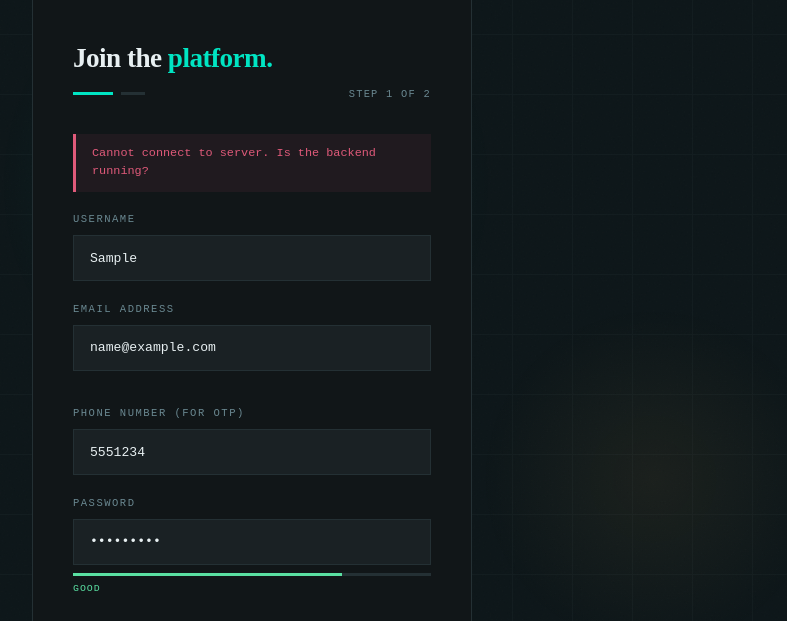
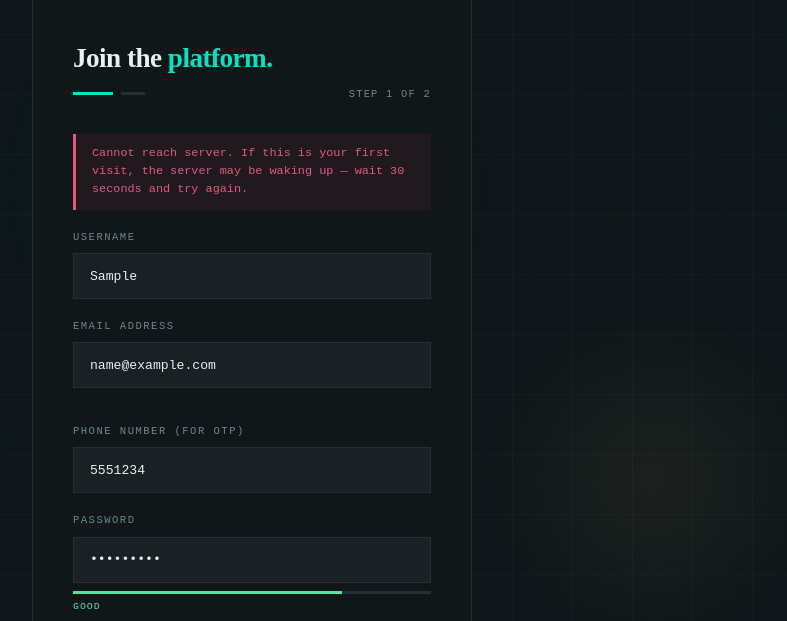
Before and after one commit to Kesavaanand/Sci-Temper-Project, a website: page Sign-Up.html in a window 1280 px wide. Both pictures are taken after typing "Sample", "name@example.com", "5551234", "Sample123" into the empty fields and a click on the button "CREATE ACCOUNT →". Shown: the part 146-767 px from the top of the page, without its empty margins (388-1175 px from the left). Drawn offline with Linux system fonts and the light colour scheme; no server answers.

Commit message:
Add files via upload

```diff
--- a/Sign-Up.html
+++ b/Sign-Up.html
@@ -413,7 +413,7 @@
     </div>
 
     <script>
-        var BACKEND_URL = '';
+        var BACKEND_URL = 'https://scitemper.onrender.com';
         var registeredEmail = '';
 
         // ── Email domain validation (checks MX via backend) ──────────────────
@@ -499,7 +499,7 @@
             .catch(function() {
                 btn.disabled = false;
                 btn.textContent = 'Create Account →';
-                showMsg('Cannot connect to server. Is the backend running?', 'error');
+                showMsg('Cannot reach server. If this is your first visit, the server may be waking up — wait 30 seconds and try again.', 'error');
             });
         }
 
```
Also changed, not shown: login-page.html (+3 -3 lines).
